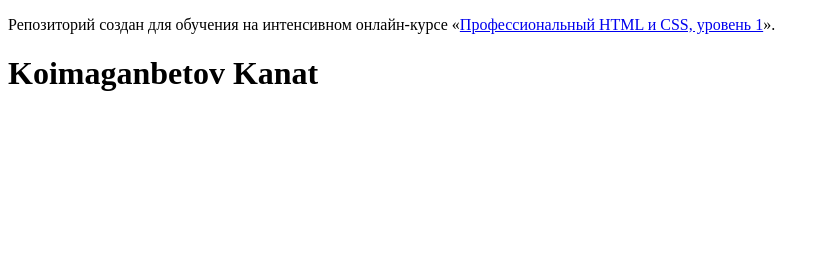
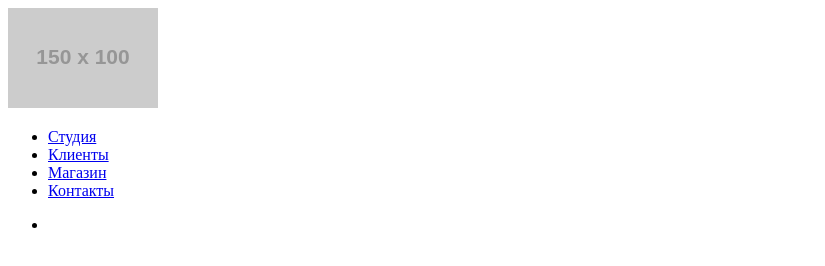
Before and after one commit to Kanatkz/111873-nerds, a plain HTML site: page index.html in a window 1280 px wide. Shown: the whole page, without its empty margins (0-825 px from the left). Drawn offline with Linux system fonts and the light colour scheme; placeholder pictures from the web are drawn by us.

Commit message:
add index.html

```diff
--- a/index.html
+++ b/index.html
@@ -5,10 +5,21 @@
     <title>HTML Academy: Нёрдс</title>
   </head>
   <body>
-
-    <p>Репозиторий создан для обучения на интенсивном онлайн‑курсе «<a href="https://htmlacademy.ru/intensive/htmlcss">Профессиональный HTML и CSS, уровень 1</a>».</p>
-  <header class="container">
-     <h1>Koimaganbetov Kanat</h1>
-  </header>
+    <header class="main-header">
+      <nav class="main-navigation">
+        <div class="main-header-logo">
+          <img src="http://placehold.it/150x100">
+        </div>
+        <ul class="site-navigation">
+          <li><a href="studio.html">Студия</a></li>
+          <li><a href="clientage.html">Клиенты</a></li>
+          <li><a href="catalog.html">Магазин</a></li>
+          <li><a href="contacts.html">Контакты</a></li>
+        </ul>
+        <ul class="user-basket">
+          <li class="bascet"Карзина></li>
+        </ul>
+      </nav>
+    </header>
   </body>
 </html>
```
